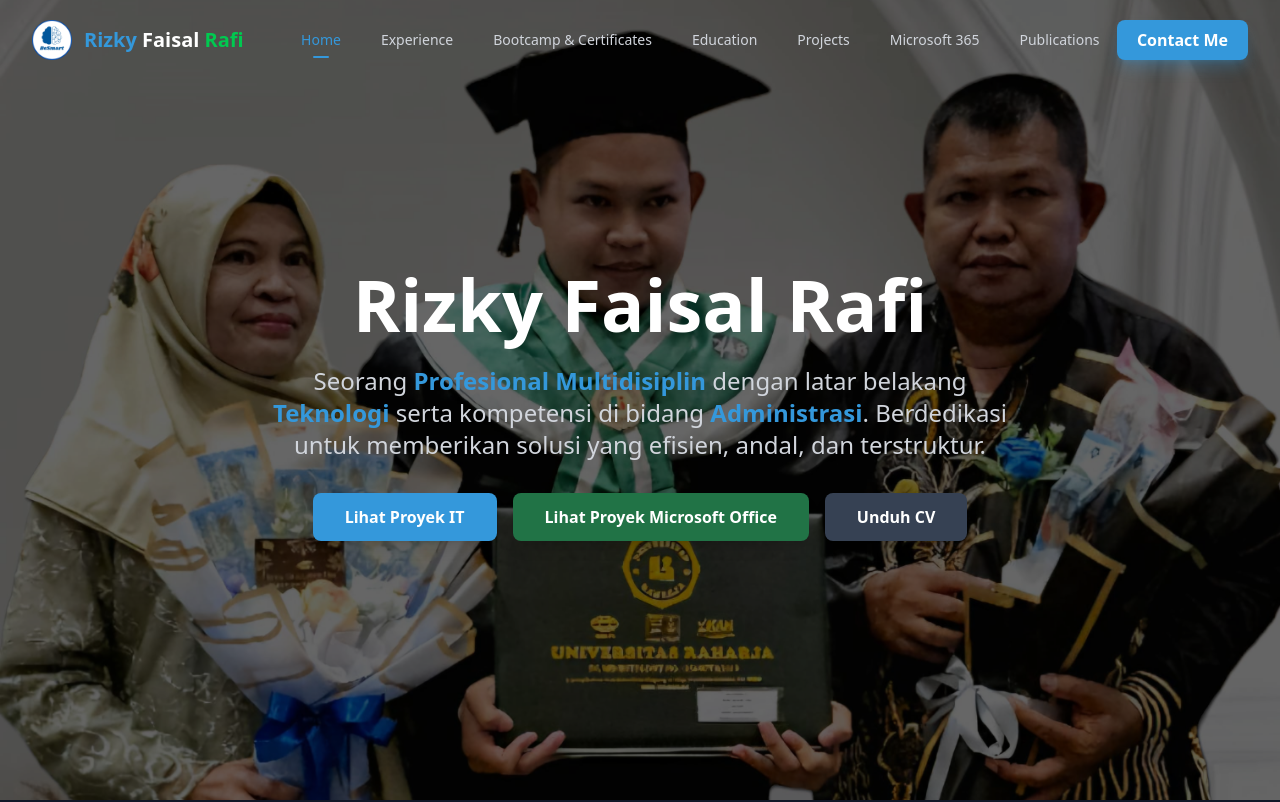
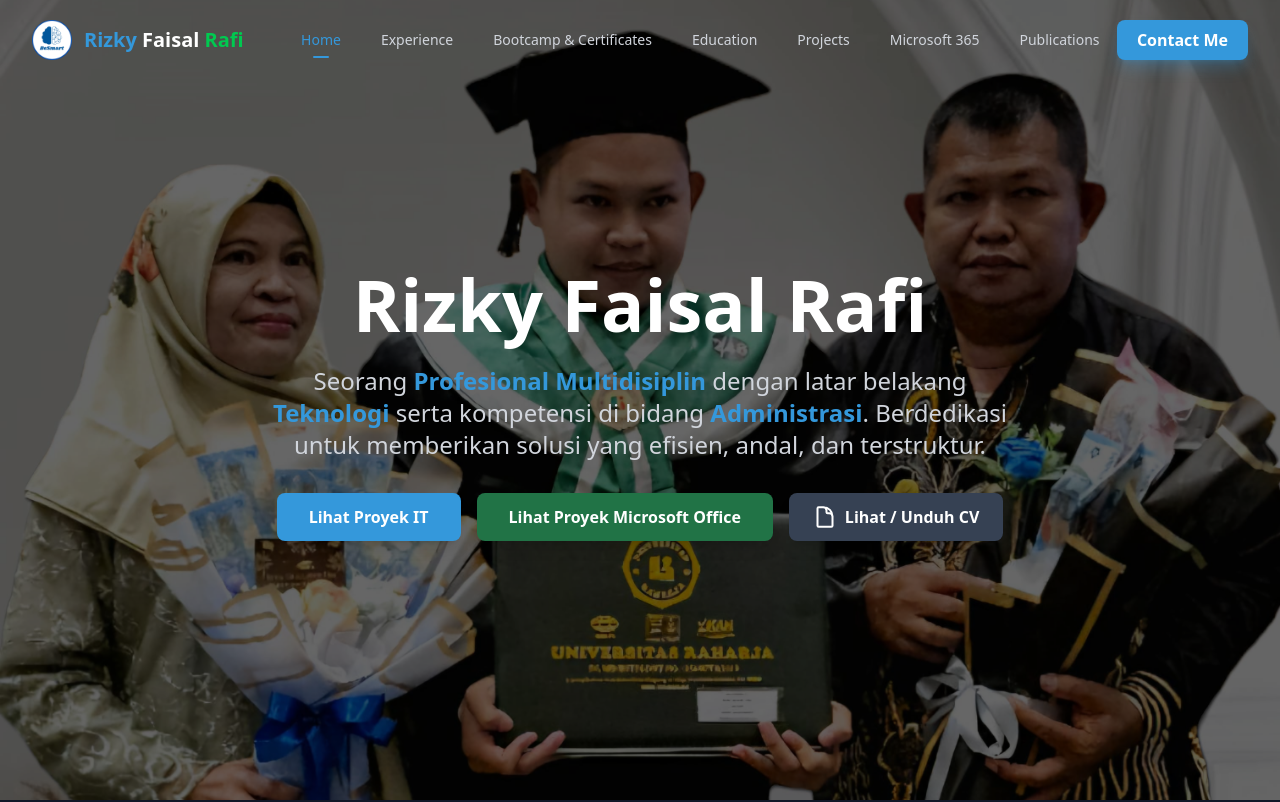
Before and after one commit to RizkyFaisalRafi/rifara-portofolio-project-react, a React (Vite) app: page / in a window 1280 px wide. Shown: the top 802 px of the page. Built offline with nearby package versions, Linux system fonts and the light colour scheme.

Commit message:
Update CV

```diff
--- a/src/App.tsx
+++ b/src/App.tsx
@@ -265,7 +265,19 @@ const Hero: React.FC = () => (
       <div className="mt-8 flex flex-wrap justify-center gap-4">
         <Link to="/#projects" className="bg-[#3498db] text-white font-semibold px-8 py-3 rounded-lg shadow-lg transition-transform transform hover:scale-105">Lihat Proyek IT</Link>
         <Link to="/#microsoft-365" className="bg-[#217346] text-white font-semibold px-8 py-3 rounded-lg shadow-lg transition-transform transform hover:scale-105">Lihat Proyek Microsoft Office</Link>
-        <a href="/cv/CV_Rizky_Faisal_Rafi.pdf" download="/cv/CV_Rizky_Faisal_Rafi.pdf" className="bg-gray-700 text-white font-semibold px-8 py-3 rounded-lg shadow-lg transition-transform transform hover:scale-105">Unduh CV</a>
+
+        <a
+          href="/cv/CV_Rizky_Faisal_Rafi.pdf"
+          target="_blank"
+          rel="noopener noreferrer"
+          className="bg-gray-700 text-white font-bold px-6 py-3 rounded-lg shadow-lg hover:bg-blue-700 transition-transform transform hover:scale-105 flex items-center gap-2">
+
+            <svg xmlns="http://www.w3.org/2000/svg" fill="none" viewBox="0 0 24 24" strokeWidth={2} stroke="currentColor" className="w-6 h-6">
+              <path strokeLinecap="round" strokeLinejoin="round" d="M19.5 14.25v-2.625a3.375 3.375 0 00-3.375-3.375h-1.5A1.125 1.125 0 0113.5 7.125v-1.5a3.375 3.375 0 00-3.375-3.375H8.25m2.25 0H5.625c-.621 0-1.125.504-1.125 1.125v17.25c0 .621.504 1.125 1.125 1.125h12.75c.621 0 1.125-.504 1.125-1.125V11.25a9 9 0 00-9-9z" />
+            </svg>
+              Lihat / Unduh CV
+            </a>
+
       </div>
     </div>
   </section>
```
